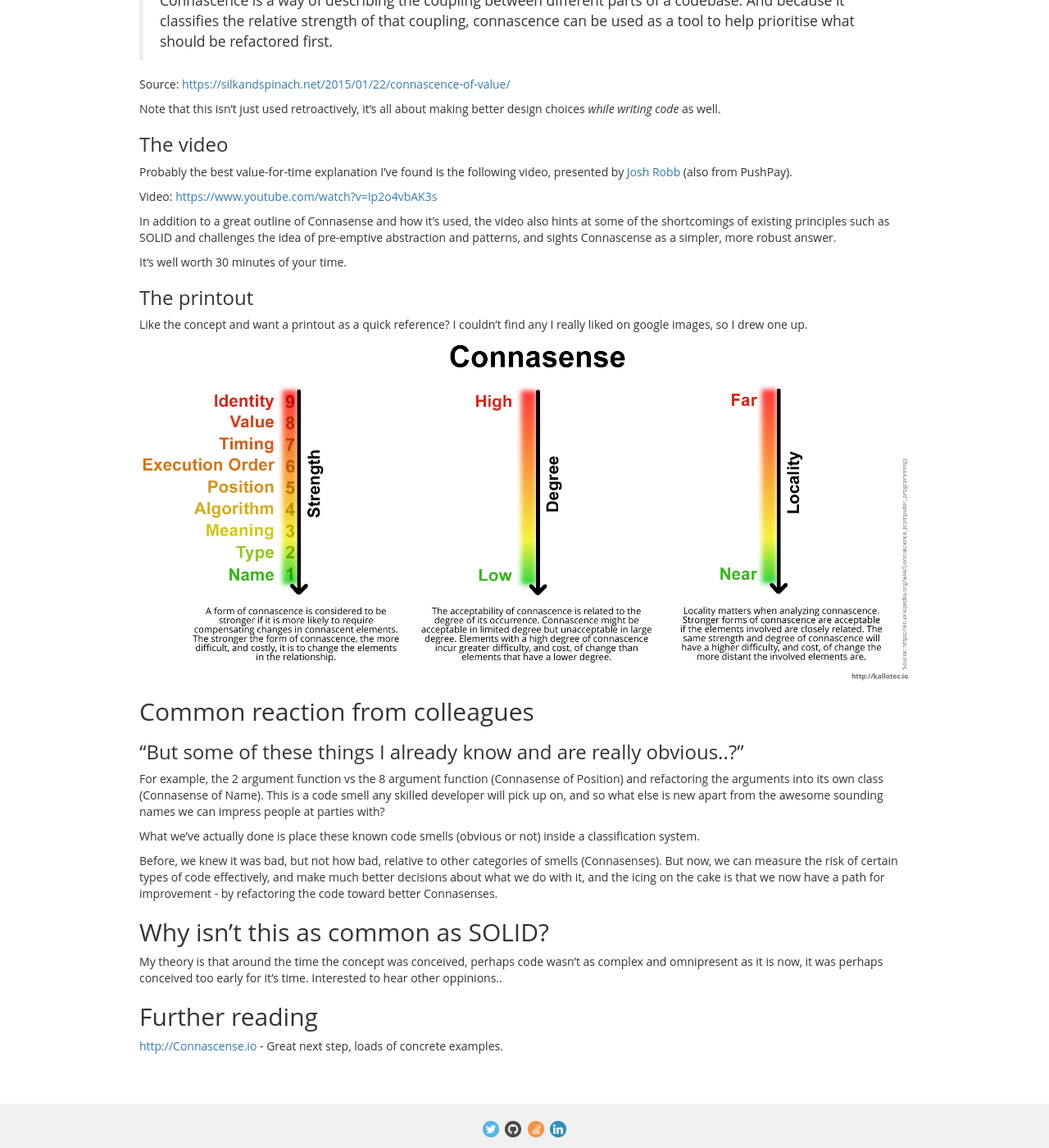
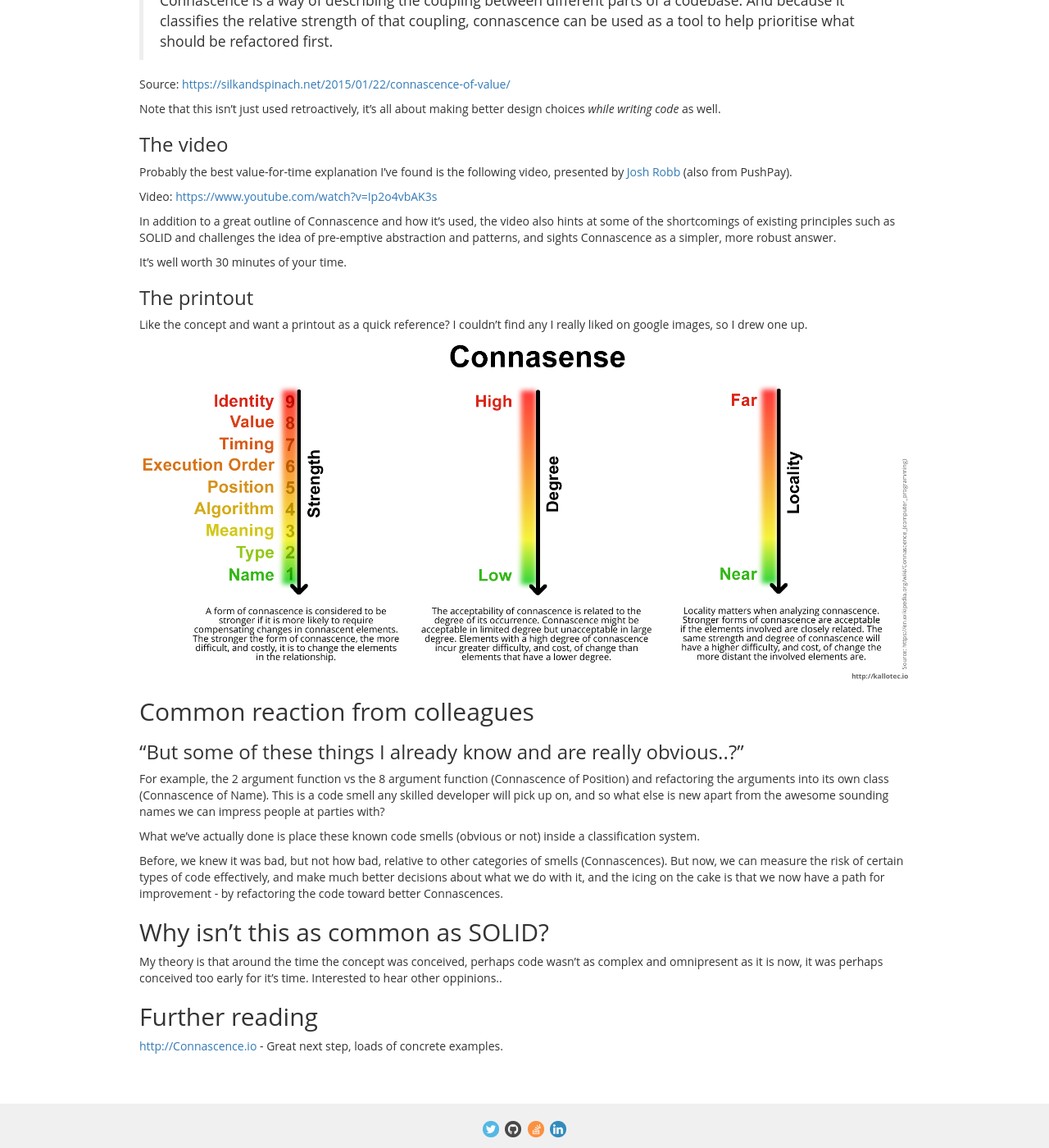
Before and after one commit to kallotec/kallotec.github.io, a Jekyll site: the page built from _posts/2016-06-24-connascence.markdown, in a window 1280 px wide and 1400 px high, scrolled down 809 px. Shown: the whole window at 82% size. Built offline with Jekyll 4.4.1, drawn with Linux system fonts in a browser that asks for light colours; some of the changed text lies outside the part shown.

Commit message:
Fixed spelling mistakes with the word connascence

```diff
--- a/_posts/2016-06-24-connascense.markdown
+++ b/_posts/2016-06-24-connascence.markdown
@@ -1,6 +1,6 @@
 ---
 layout: post
-title:  "Connascense"
+title:  "Connascence"
 date:   2016-06-24 11:50:50 +1300
 categories:
 ---
@@ -9,7 +9,7 @@
 
 So I attended [Code Camp Christchurch](http://codecampchristchurch.com) over the weekend. The talks featured were excellent and certainly exceeded my expectations. I really was impressed by the wisdom imparted on the day. So much so that I wanted to distill and share one of the more valuable things I learned.
 
-I went to [Ian Randall](http://twitter.com/kiwipom)s talk on how they do Continuous Delivery at [PushPay](http://pushpay.com). While the talk was excellent in and of itself, the concept of **Connasense** was dropped towards the end, without too much info other than emploring us to check it out, which I later did thankfully.
+I went to [Ian Randall](http://twitter.com/kiwipom)s talk on how they do Continuous Delivery at [PushPay](http://pushpay.com). While the talk was excellent in and of itself, the concept of **Connascence** was dropped towards the end, without too much info other than emploring us to check it out, which I later did thankfully.
 
 ## A quest to write better code
 
@@ -19,9 +19,9 @@
 
 But as I've found there's still another missing peice in the puzzle. We have so much guidance in software design at a high level, but there's nothing all that rigorous at the low level, guiding us with all the small but frequent, fine-grained coding decisions.
 
-The concept of Connasense solves a lot of these problems, and for me has served as a second breakthrough in learning to write better code, and hopefully for you too!
+The concept of Connascence solves a lot of these problems, and for me has served as a second breakthrough in learning to write better code, and hopefully for you too!
 
-## Connascense
+## Connascence
 
 While [Wikipedia's definition](https://en.wikipedia.org/wiki/Connascence_%28computer_programming%29) is great, I feel the following quote captures it a little more usefully.
 
@@ -37,7 +37,7 @@
 
 Video: [https://www.youtube.com/watch?v=Ip2o4vbAK3s](https://www.youtube.com/watch?v=Ip2o4vbAK3s)
 
-In addition to a great outline of Connasense and how it's used, the video also hints at some of the shortcomings of existing principles such as SOLID and challenges the idea of pre-emptive abstraction and patterns, and sights Connascense as a simpler, more robust answer.
+In addition to a great outline of Connascence and how it's used, the video also hints at some of the shortcomings of existing principles such as SOLID and challenges the idea of pre-emptive abstraction and patterns, and sights Connascence as a simpler, more robust answer.
 
 It's well worth 30 minutes of your time.
 
@@ -45,17 +45,17 @@
 
 Like the concept and want a printout as a quick reference? I couldn't find any I really liked on google images, so I drew one up.
 
-<a href="/assets/images/posts/connascense.jpg" target="_blank">![Connascense reference](/assets/images/posts/connascense.jpg)</a>
+<a href="/assets/images/posts/connascence.jpg" target="_blank">![Connascence reference](/assets/images/posts/connascence.jpg)</a>
 
 ## Common reaction from colleagues
 
 ### "But some of these things I already know and are really obvious..?"
 
-For example, the 2 argument function vs the 8 argument function (Connasense of Position) and refactoring the arguments into its own class (Connasense of Name). This is a code smell any skilled developer will pick up on, and so what else is new apart from the awesome sounding names we can impress people at parties with?
+For example, the 2 argument function vs the 8 argument function (Connascence of Position) and refactoring the arguments into its own class (Connascence of Name). This is a code smell any skilled developer will pick up on, and so what else is new apart from the awesome sounding names we can impress people at parties with?
 
 What we've actually done is place these known code smells (obvious or not) inside a classification system.
 
-Before, we knew it was bad, but not how bad, relative to other categories of smells (Connasenses). But now, we can measure the risk of certain types of code effectively, and make much better decisions about what we do with it, and the icing on the cake is that we now have a path for improvement - by refactoring the code toward better Connasenses.
+Before, we knew it was bad, but not how bad, relative to other categories of smells (Connascences). But now, we can measure the risk of certain types of code effectively, and make much better decisions about what we do with it, and the icing on the cake is that we now have a path for improvement - by refactoring the code toward better Connascences.
 
 ## Why isn't this as common as SOLID?
 
@@ -63,4 +63,4 @@
 
 ## Further reading
 
-[http://Connascense.io](http://Connascense.io) - Great next step, loads of concrete examples.
+[http://Connascence.io](http://Connascence.io) - Great next step, loads of concrete examples.
```
Also changed, not shown: assets/images/posts/connascence-graph.jpg (renamed from assets/images/posts/connascense-graph.jpg), assets/images/posts/connascence-graph.png (renamed from assets/images/posts/connascense-graph.png), assets/images/posts/connascence.jpg (renamed from assets/images/posts/connascense.jpg), assets/images/posts/connascence.png (renamed from assets/images/posts/connascense.png).
